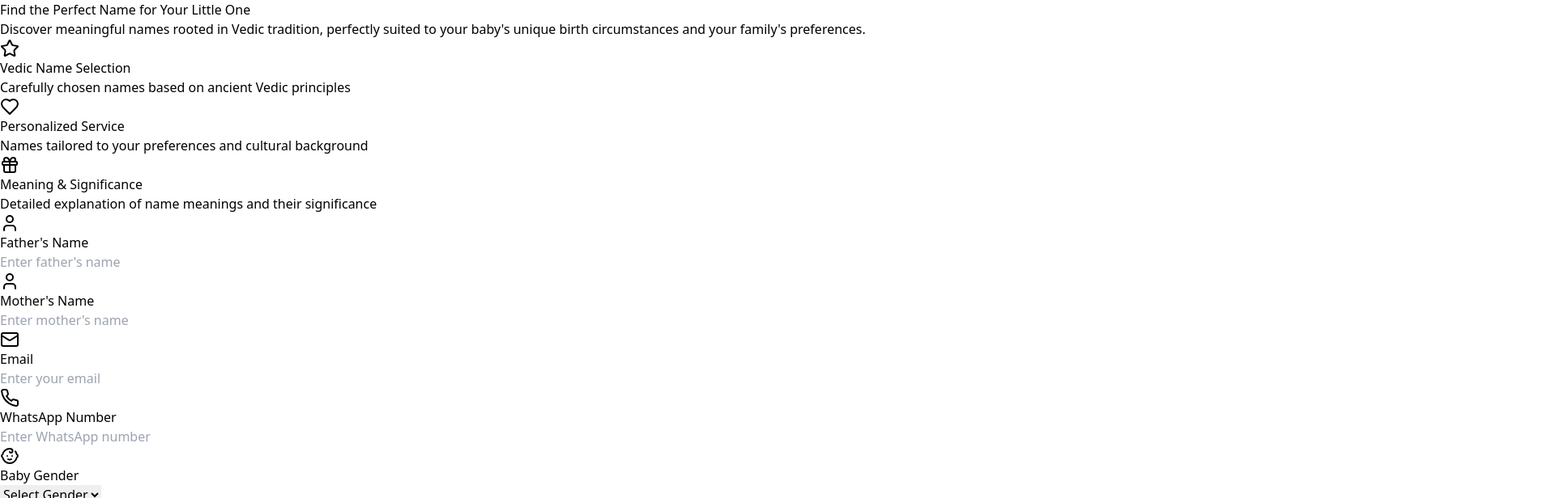
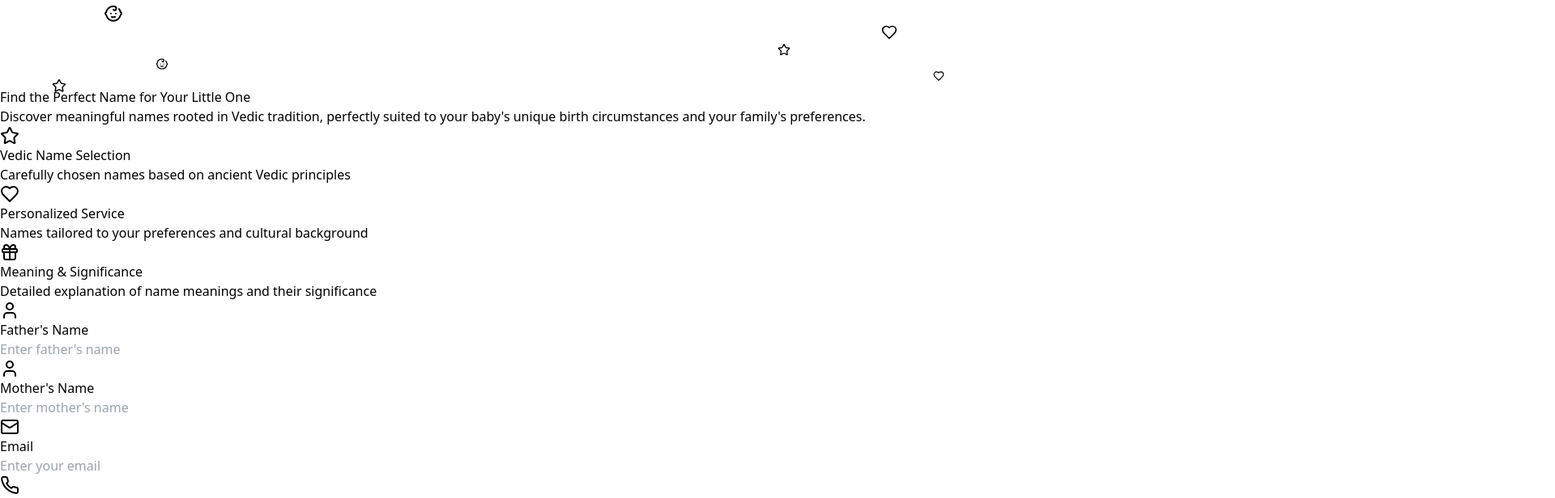
Before and after one commit to ramtejvigna/CRM-form, a React (Vite) app: page / in a window 1280 px wide. Shown: the top 616 px of the page at 81% size, 1920 px wide, since content can reach past the window. Built offline with nearby package versions, Linux system fonts and the light colour scheme.

Commit message:
Form update

```diff
--- a/src/components/Form/index.jsx
+++ b/src/components/Form/index.jsx
@@ -1,6 +1,33 @@
 import React, { useState } from 'react';
 import { motion } from 'framer-motion';
 import { Heart, Baby, Star, Clock, MapPin, Mail, Phone, User, Users, Gift, FileText } from 'lucide-react';
+
+
+const FloatingImage = ({ children, initialX, initialY, duration, delay }) => {
+    const floatVariants = {
+        animate: {
+            y: [initialY, initialY - 20, initialY],
+            x: [initialX, initialX + 20, initialX],
+            transition: {
+                duration,
+                repeat: Infinity,
+                ease: "linear",
+                delay,
+            }
+        }
+    };
+
+    return (
+        <motion.div
+            className="absolute"
+            initial={{ x: initialX, y: initialY }}
+            animate="animate"
+            variants={floatVariants}
+        >
+            {children}
+        </motion.div>
+    );
+};
 
 const CustomerForm = () => {
     const [formData, setFormData] = useState({
@@ -61,6 +88,51 @@ const CustomerForm = () => {
         }
     ];
 
+    const floatingIcons = [
+        {
+            icon: <Baby size={24} className="text-pink-400" />,
+            x: "10%",
+            y: "20%",
+            duration: 4,
+            delay: 0
+        },
+        {
+            icon: <Heart size={20} className="text-red-400" />,
+            x: "85%",
+            y: "30%",
+            duration: 5,
+            delay: 0.5
+        },
+        {
+            icon: <Star size={16} className="text-yellow-400" />,
+            x: "75%",
+            y: "60%",
+            duration: 6,
+            delay: 1
+        },
+        {
+            icon: <Baby size={16} className="text-blue-400" />,
+            x: "15%",
+            y: "70%",
+            duration: 5,
+            delay: 1.5
+        },
+        {
+            icon: <Heart size={14} className="text-purple-400" />,
+            x: "90%",
+            y: "80%",
+            duration: 4,
+            delay: 2
+        },
+        {
+            icon: <Star size={18} className="text-indigo-400" />,
+            x: "5%",
+            y: "40%",
+            duration: 6,
+            delay: 2.5
+        }
+    ];
+
     const formFields = [
         { icon: <User />, label: "Father's Name", name: "fatherName", type: "text", placeholder: "Enter father's name" },
         { icon: <User />, label: "Mother's Name", name: "motherName", type: "text", placeholder: "Enter mother's name" },
@@ -78,6 +150,19 @@ const CustomerForm = () => {
 
     return (
         <div className="min-h-screen bg-gradient-to-b from-purple-50 to-white">
+            <div className="fixed inset-0 pointer-events-none overflow-hidden">
+                {floatingIcons.map((item, index) => (
+                    <FloatingImage
+                        key={index}
+                        initialX={item.x}
+                        initialY={item.y}
+                        duration={item.duration}
+                        delay={item.delay}
+                    >
+                        {item.icon}
+                    </FloatingImage>
+                ))}
+            </div>
             {/* Hero Section */}
             <motion.div
                 initial={{ opacity: 0, y: 20 }}
```
